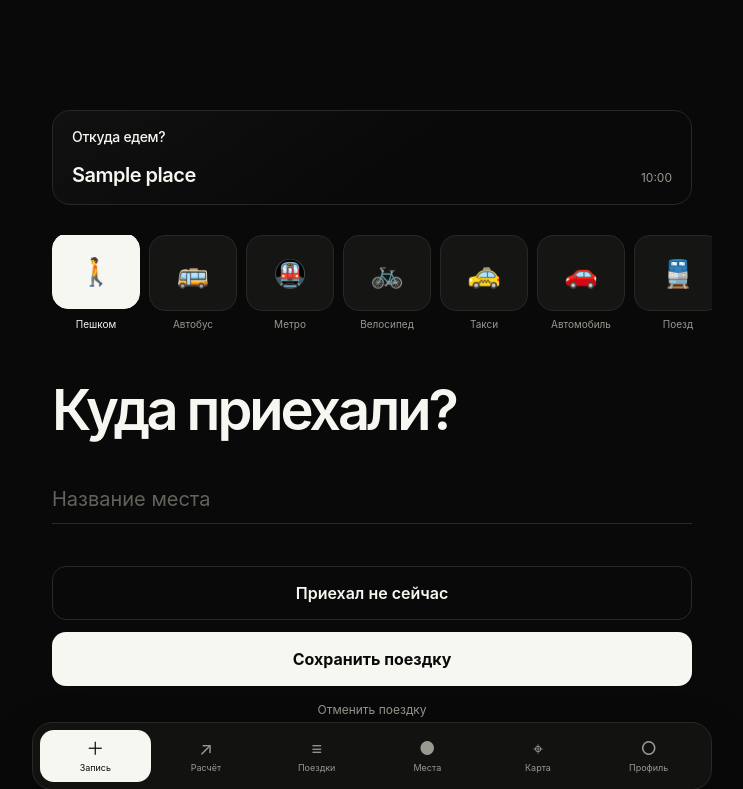
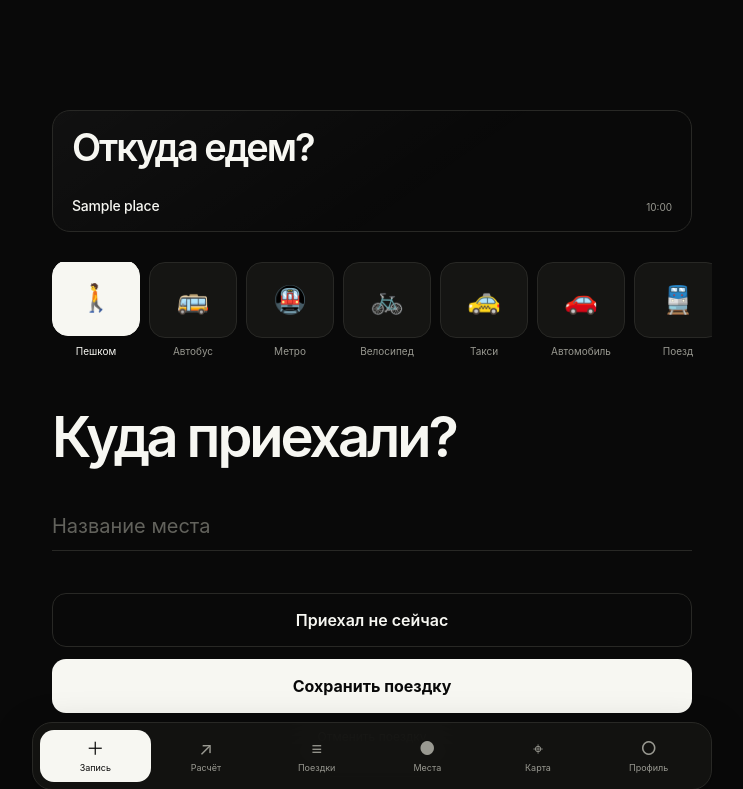
Before and after one commit to eledays/time, a Flask app: page / in a window 1280 px wide. Shown: the top 789 px of the page, without its empty margins (268-1011 px from the left). Run offline with Flask 3, Linux system fonts and the light colour scheme; the visitor is signed in with stand-in values (Sample User, id 1); tables that the repository leaves empty hold one stand-in row (values such as "Sample post").

Commit message:
style: preserve origin card proportions

```diff
--- a/app/static/css/style.css
+++ b/app/static/css/style.css
@@ -81,9 +81,9 @@ h1 { margin: 0; font-size: clamp(38px, 11vw, 56px); line-height: 1.02; letter-sp
 .start-origin-stage h1, .start-origin-stage input { transition: color .3s ease, font-size .38s cubic-bezier(.2,.75,.25,1), border-color .3s ease; }
 .start-form > .secondary-button, .start-form > .time-options, .start-form > .primary-button { transition: opacity .2s ease, transform .3s ease; }
 .start-form.is-transitioning .start-origin-stage { padding: 18px 20px 19px; border-color: var(--line); border-radius: 18px; background: linear-gradient(145deg, rgba(255,255,255,.035), transparent 62%); transform: translateY(-56px); }
-.start-form.is-transitioning .start-origin-stage h1 { color: var(--muted); font-size: 13px; letter-spacing: -.01em; }
-.start-form.is-transitioning .start-origin-stage .field-group { margin: 20px 0 0; }
-.start-form.is-transitioning .start-origin-stage input { padding-bottom: 0; border-color: transparent; font-size: 20px; }
+.start-form.is-transitioning .start-origin-stage h1 { font-size: clamp(26px, 7.5vw, 38px); }
+.start-form.is-transitioning .start-origin-stage .field-group { margin: 30px 0 0; }
+.start-form.is-transitioning .start-origin-stage input { padding-bottom: 0; border-color: transparent; font-size: 14px; }
 .start-form.is-transitioning > .secondary-button, .start-form.is-transitioning > .time-options, .start-form.is-transitioning > .primary-button { opacity: 0; transform: translateY(-34px); pointer-events: none; }
 .finish-form { margin-top: 30px; }
 .field-group { position: relative; margin-bottom: 30px; }
@@ -120,10 +120,10 @@ input::placeholder, textarea::placeholder { color: var(--faint); }
 .clear-start-button, .logout-form button { padding: 16px; border: 0; background: transparent; color: var(--muted); font-size: 12px; cursor: pointer; }
 .clear-start-button:hover, .logout-form button:hover { color: var(--danger); }
 .active-origin-card { padding: 17px 19px; border: 1px solid var(--line); border-radius: 18px; background: linear-gradient(145deg, rgba(255,255,255,.035), transparent 62%); animation: settle-origin .62s cubic-bezier(.2,.75,.25,1) both; }
-.active-origin-card h2 { margin: 0 0 18px; font-size: 14px; font-weight: 520; letter-spacing: -.02em; }
+.active-origin-card h2 { margin: 0 0 30px; font-size: clamp(26px, 7.5vw, 38px); font-weight: 560; line-height: 1.02; letter-spacing: -.055em; }
 .active-origin-value { display: flex; align-items: baseline; justify-content: space-between; gap: 16px; }
-.active-origin-value strong { min-width: 0; overflow: hidden; font-size: 20px; font-weight: 600; letter-spacing: -.025em; text-overflow: ellipsis; white-space: nowrap; }
-.active-origin-value time { flex: none; color: var(--muted); font-size: 12px; white-space: nowrap; }
+.active-origin-value strong { min-width: 0; overflow: hidden; font-size: 14px; font-weight: 450; letter-spacing: -.015em; text-overflow: ellipsis; white-space: nowrap; }
+.active-origin-value time { flex: none; color: var(--muted); font-size: 10px; white-space: nowrap; }
 .transport-carousel { display: flex; gap: 9px; overflow-x: auto; margin: 30px -20px 44px; padding: 0 20px 8px; scrollbar-width: none; scroll-padding-inline: 20px; scroll-snap-type: x proximity; animation: appear .38s .15s ease both; }
 .transport-carousel::-webkit-scrollbar { display: none; }
 .transport-card { position: relative; flex: 0 0 88px; scroll-snap-align: start; cursor: pointer; }
```
